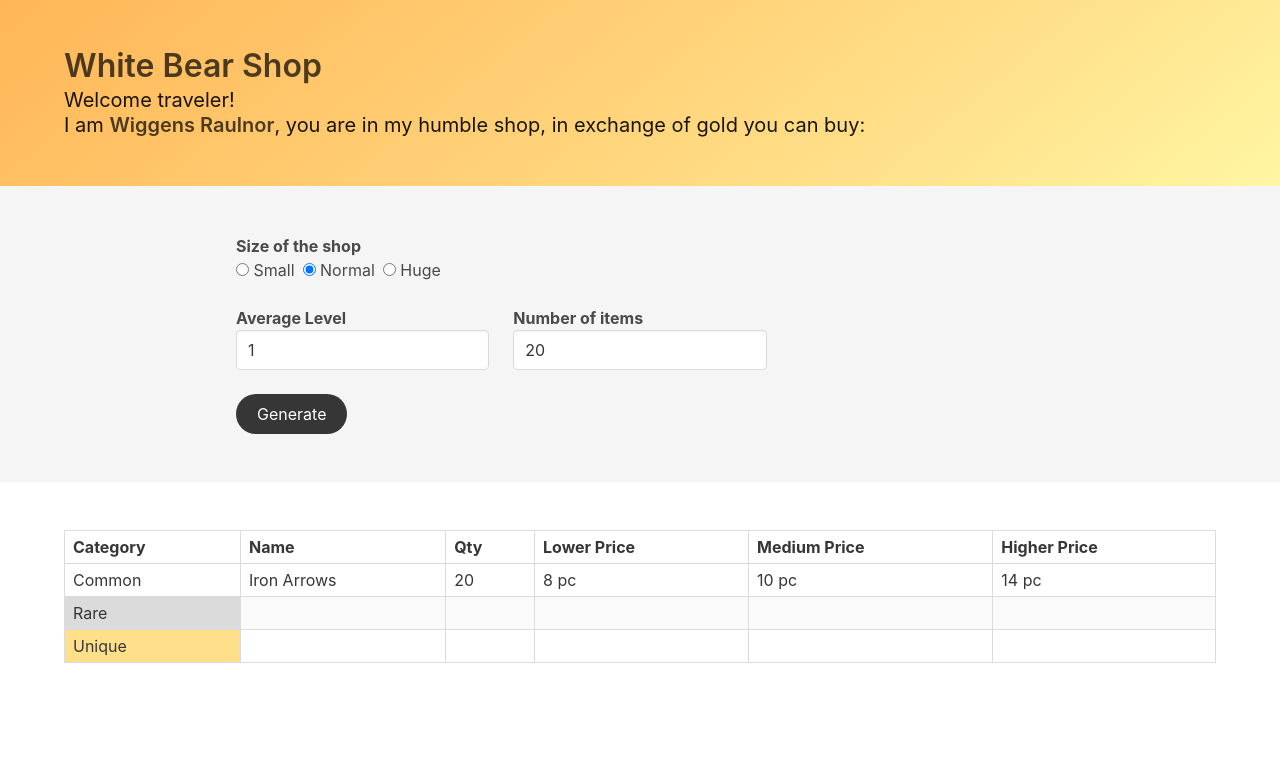
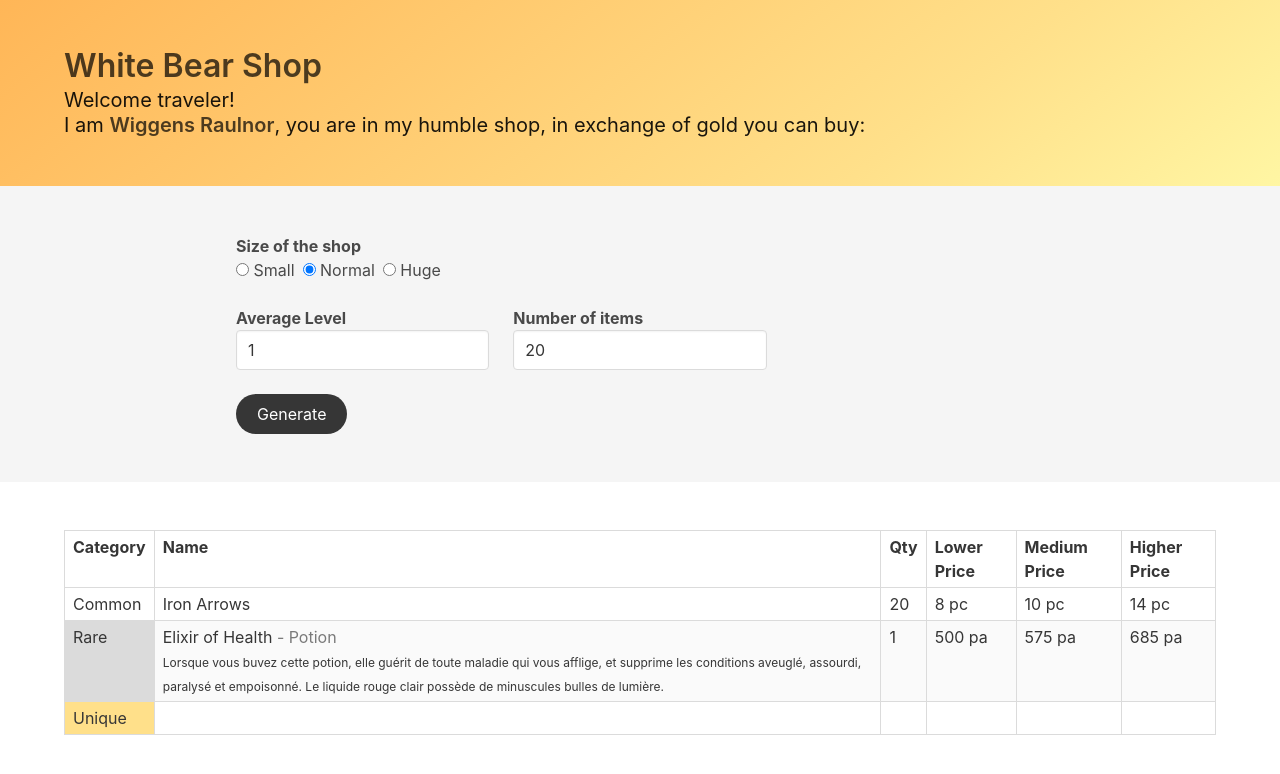
Before and after one commit to davzb/dd5_shop_generator, a Vue app: page / in a window 1280 px wide. Shown: the top 774 px of the page. Built offline with nearby package versions, Linux system fonts and the light colour scheme.

Commit message:
Data sample to adjust visual

```diff
--- a/src/App.vue
+++ b/src/App.vue
@@ -90,11 +90,14 @@
                         </tr>
                         <tr>
                             <td class="has-background-grey-lighter">Rare</td>
-                            <td></td>
-                            <td></td>
-                            <td></td>
-                            <td></td>
-                            <td></td>
+                            <td>
+                                Elixir of Health <span class="has-text-grey">- Potion</span><br>
+                                <span class="is-size-7">Lorsque vous buvez cette potion, elle guérit de toute maladie qui vous afflige, et supprime les conditions aveuglé, assourdi, paralysé et empoisonné. Le liquide rouge clair possède de minuscules bulles de lumière.</span>
+                            </td>
+                            <td>1</td>
+                            <td>500 pa</td>
+                            <td>575 pa</td>
+                            <td>685 pa</td>
                         </tr>
                         <tr>
                             <td class="has-background-warning">Unique</td>
```
